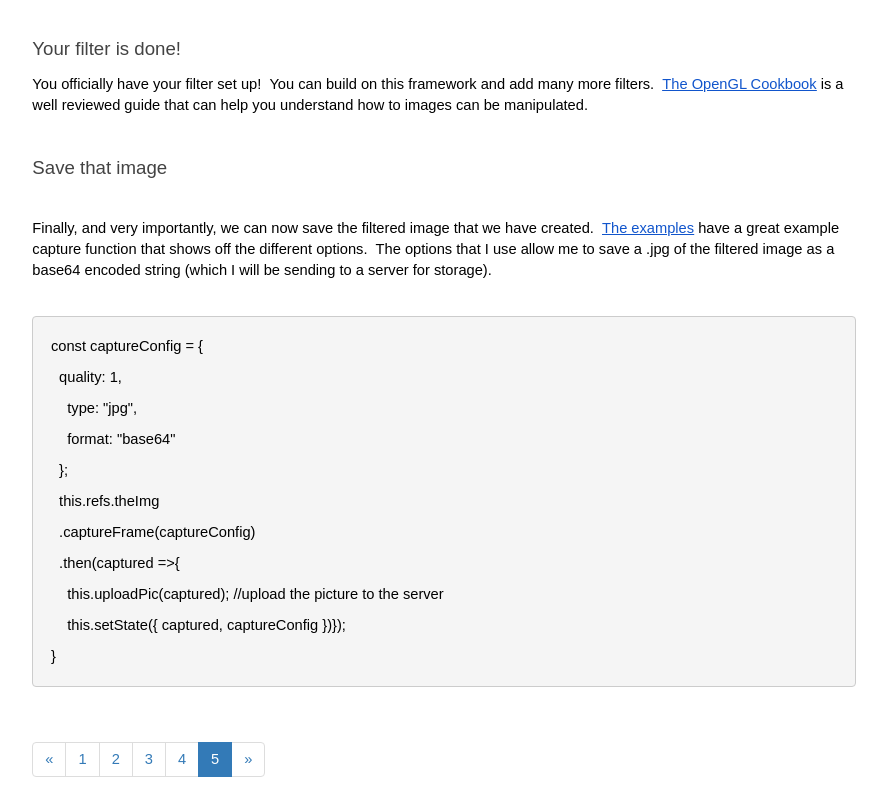
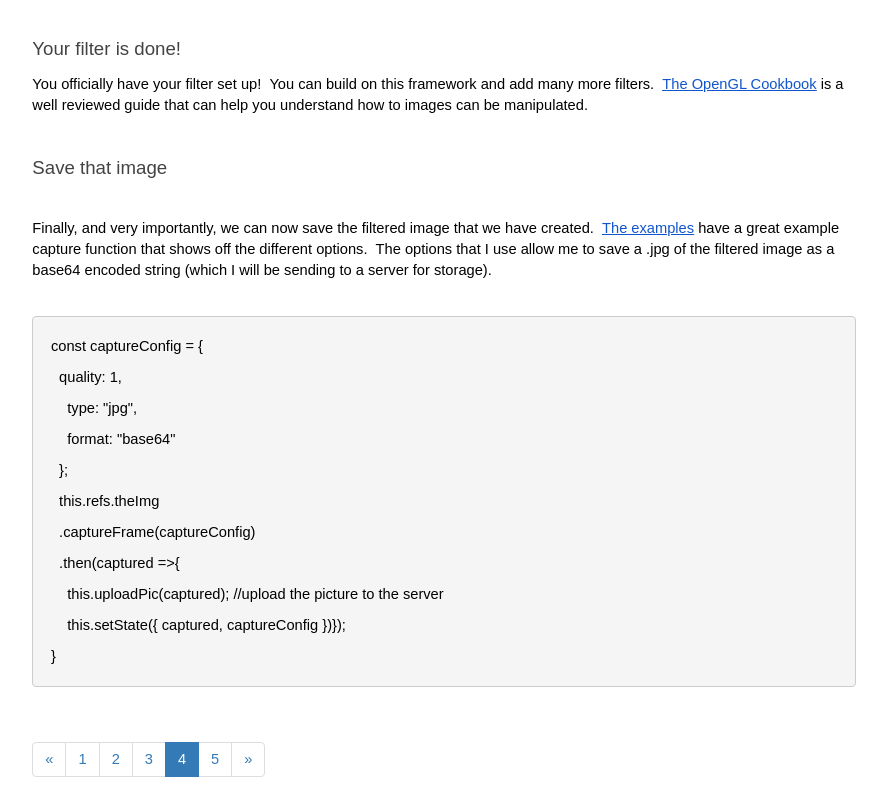
Before and after one commit to wmaillard/wmaillard.github.io, a plain HTML site: page HowTo4.html in a window 1280 px wide. Shown: the part 3350-4147 px from the top of the page, without its empty margins (196-1083 px from the left). Drawn offline with nearby package versions, Linux system fonts and the light colour scheme.

Commit message:
Update HowTo4.html

```diff
--- a/HowTo4.html
+++ b/HowTo4.html
@@ -43,8 +43,8 @@
     <li class="page-item"><a class="page-link" href="HowTo.html">1</a></li>
     <li class="page-item"><a class="page-link" href="HowTo2.html">2</a></li>
     <li class="page-item"><a class="page-link" href="HowTo3.html">3</a></li>
-    <li class="page-item"><a class="page-link" href="HowTo4.html">4</a></li>
-    <li class="active page-item"><a class="page-link" href="HowTo5.html">5</a></li>
+    <li class="active page-item"><a class="page-link" href="HowTo4.html">4</a></li>
+    <li class="page-item"><a class="page-link" href="HowTo5.html">5</a></li>
     <li class="page-item">
       <a class="page-link" href="HowTo5.html" aria-label="Next">
         <span aria-hidden="true">&raquo;</span>
```
